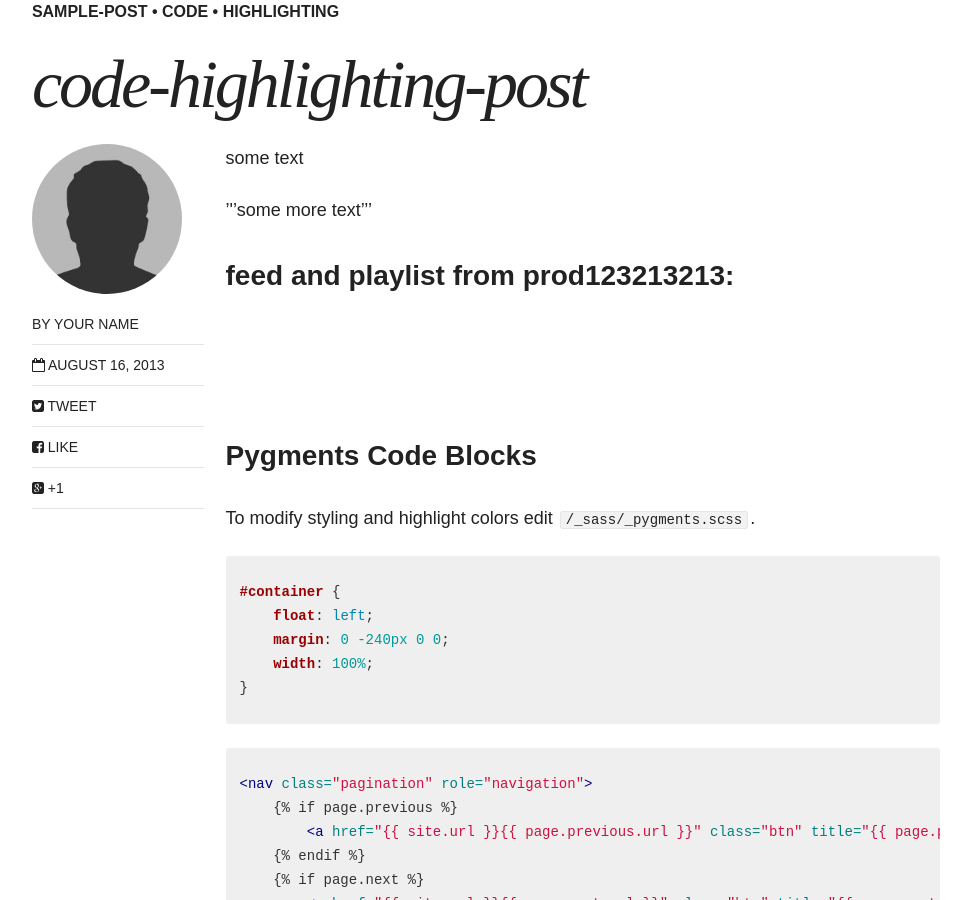
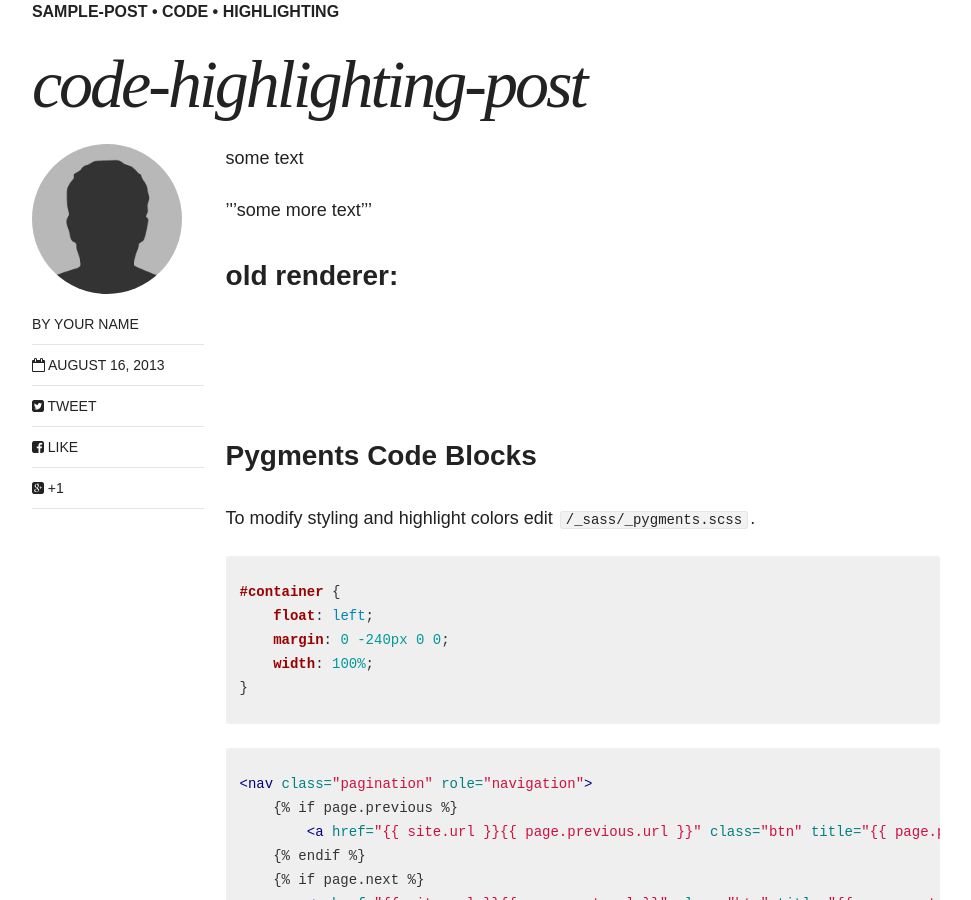
Before and after one commit to galdil/galdil.github.io, a Jekyll site: the page built from _posts/articles/2013-08-16-code-highlighting-post.md, in a window 1280 px wide and 900 px high, scrolled down 748 px. Shown: the whole window, without its empty margins (154-1125 px from the left). Built offline with Jekyll 4.4.1, drawn with Linux system fonts in a browser that asks for light colours; nearby versions of some CDN libraries.

Commit message:
Update 2013-08-16-code-highlighting-post.md

```diff
--- a/_posts/articles/2013-08-16-code-highlighting-post.md
+++ b/_posts/articles/2013-08-16-code-highlighting-post.md
@@ -16,10 +16,11 @@
 
 '''some more text'''
 
-### feed and playlist from prod123213213:
+### old renderer:
 <br>
-<div class="apester-strip" data-channel-tokens="5af48c9888a0670001740883"></div>
+<div class="apester-media" data-media-id="5bd5e4deff4e55a802e2369d" height="512"></div><script async src="https://static.stg.apester.com/js/sdk/latest/apester-sdk.js"></script>
 <br>
+<div class="apester-media" data-media-id="5bd5e3b5ff4e55ab32e23692" height="600"></div><script async src="https://static.stg.apester.com/js/sdk/latest/apester-sdk.js"></script>
 ### Pygments Code Blocks
 
 To modify styling and highlight colors edit `/_sass/_pygments.scss`.
```
